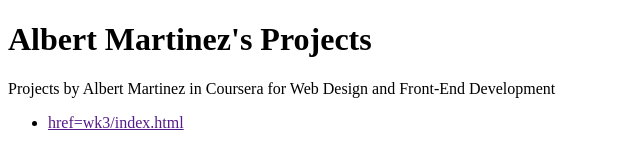
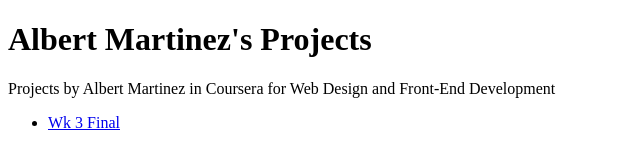
Before and after one commit to iAlbertM/coursera, a plain HTML site: page index.html in a window 1280 px wide. Shown: the whole page, without its empty margins (0-640 px from the left). Drawn offline with Linux system fonts and the light colour scheme.

Commit message:
updated wk3 project link

```diff
--- a/index.html
+++ b/index.html
@@ -12,7 +12,7 @@
 		<p>Projects by Albert Martinez in Coursera for Web Design and Front-End Development</p>
 		<nav>
 			<ul>
-				<li><a href="">href=wk3/index.html</a></li>
+				<li><a href="wk3/index.html">Wk 3 Final</a></li>
 			</ul>
 		</nav>
 	</header>
```
